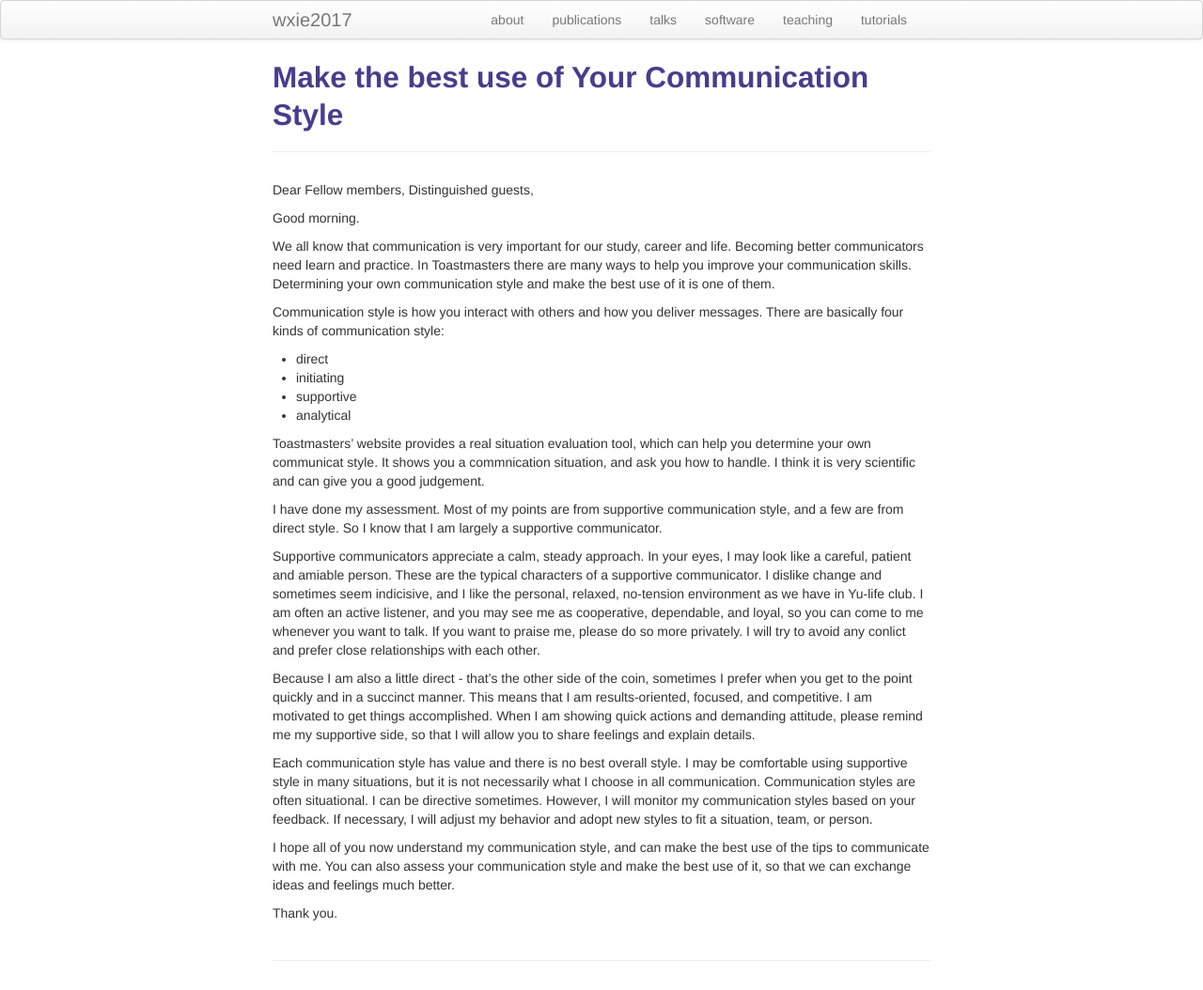
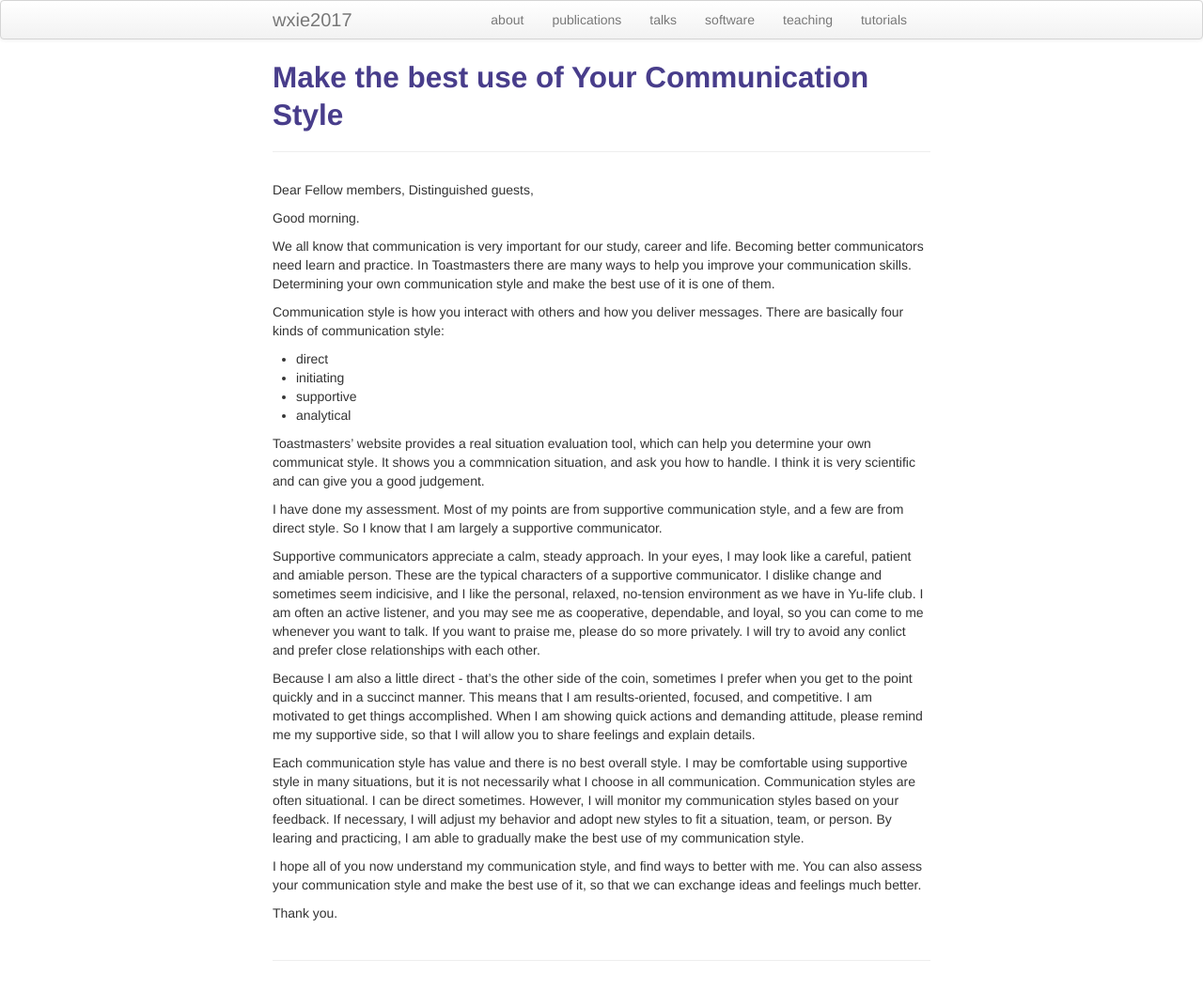
Before and after one commit to wxie2017/wxie2017.github.io, a Jekyll site: the page built from pages/speech/make_best_use_of_communication_style.md, in a window 1280 px wide. Shown: the whole page at 94% size. Built offline with Jekyll 4.4.1, drawn with Linux system fonts in a browser that asks for light colours.

Commit message:
improve the ending

```diff
--- a/pages/speech/make_best_use_of_communication_style.md
+++ b/pages/speech/make_best_use_of_communication_style.md
@@ -45,12 +45,13 @@ explain details.
 
 Each communication style has value and there is no best overall style. I may be comfortable using
 supportive style in many situations, but it is not necessarily what I choose in all communication.
-Communication styles are often situational. I can be directive sometimes. However, I will monitor my
+Communication styles are often situational. I can be direct sometimes. However, I will monitor my
 communication styles based on your feedback. If necessary, I will adjust my behavior and adopt new
-styles to fit a situation, team, or person.
+styles to fit a situation, team, or person. By learing and practicing, I am able to gradually make
+the best use of my communication style.
 
-I hope all of you now understand my communication style, and can make the best use of the tips to
-communicate with me. You can also assess your communication style and make the best use of it, so that
-we can exchange ideas and feelings much better.
+I hope all of you now understand my communication style, and find ways to better with me. You can
+also assess your communication style and make the best use of it, so that we can exchange ideas and
+feelings much better.
 
 Thank you.
```
